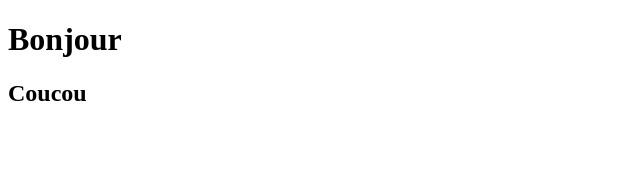
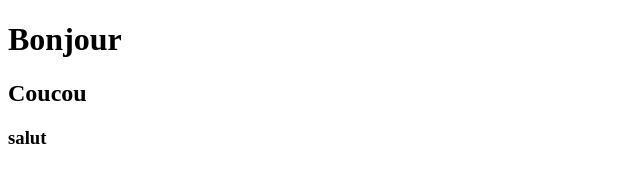
Before and after one commit to ChrisBlassiaux/poseidon-git, a plain HTML site: page index.html in a window 1280 px wide. Shown: the full height of the page, 0-640 px from the left. Drawn offline with Linux system fonts and the light colour scheme.

Commit message:
add subsubtitle

```diff
--- a/index.html
+++ b/index.html
@@ -8,5 +8,6 @@
   <body>
     <h1>Bonjour</h1>
     <h2>Coucou</h2>
+    <h3>salut</h3>
   </body>
 </html>
```
